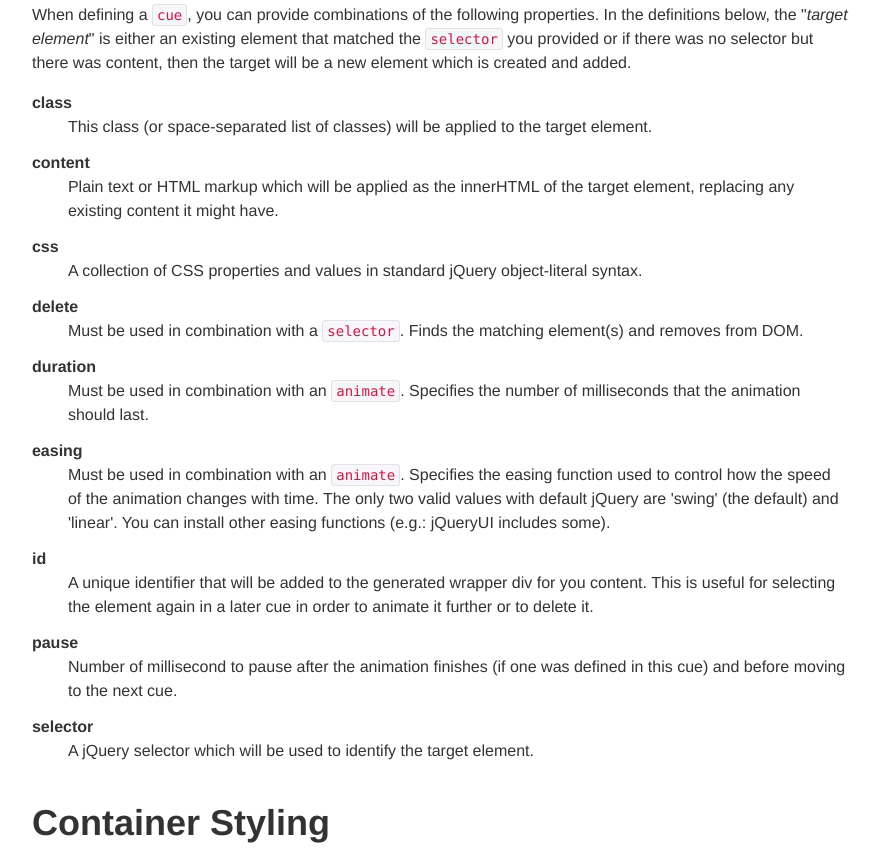
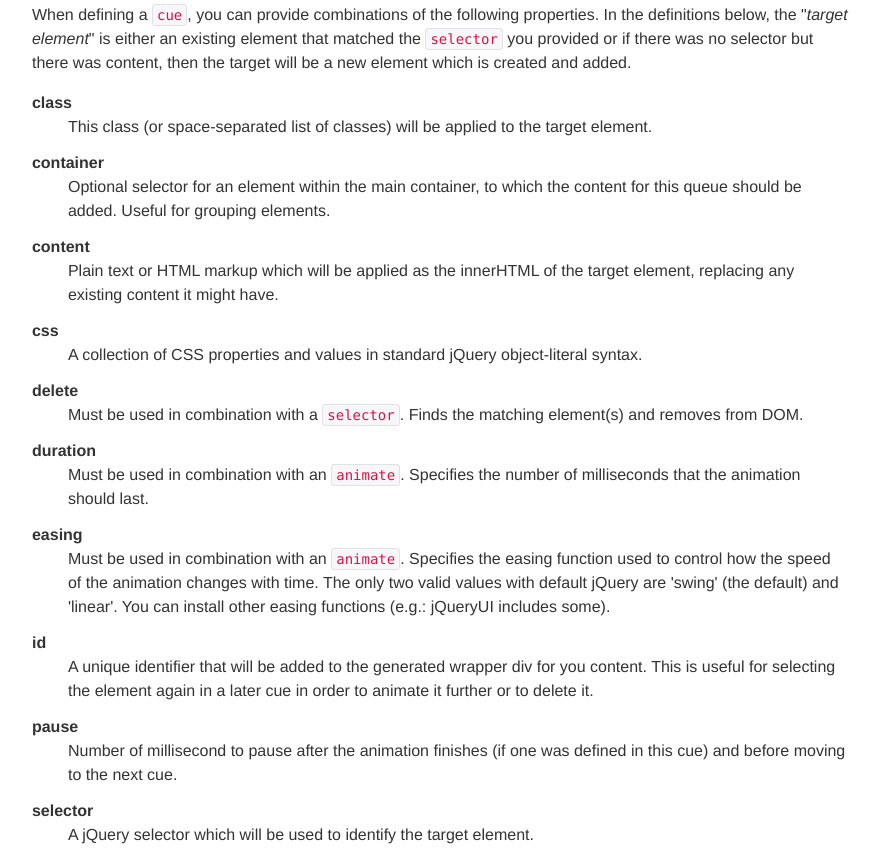
Before and after one commit to grantm/jquery-title-sequence, a plain HTML site: page index.html in a window 1280 px wide. Shown: the part 2423-3275 px from the top of the page, without its empty margins (200-1080 px from the left). Drawn offline with Linux system fonts and the light colour scheme.

Commit message:
document 'container' property for cue

```diff
--- a/index.html
+++ b/index.html
@@ -149,6 +149,10 @@
               <dd>This class (or space-separated list of classes) will be applied
               to the target element.</dd>
 
+              <dt>container</dt>
+              <dd>Optional selector for an element within the main container, to which the content
+              for this queue should be added.  Useful for grouping elements.</dd>
+
               <dt>content</dt>
               <dd>Plain text or HTML markup which will be applied as the innerHTML
               of the target element, replacing any existing content it might have.</dd>
```
